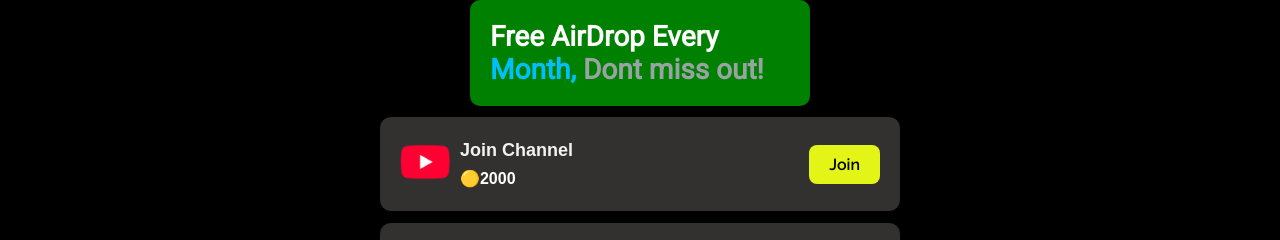
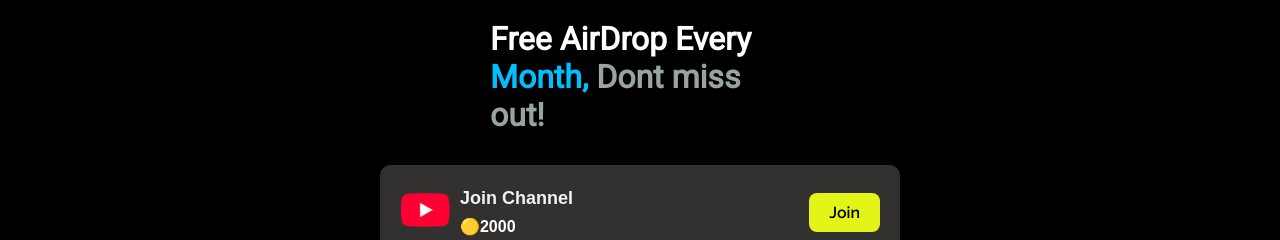
Before and after one commit to ayazkhan6130/SirePaw-Coin, a plain HTML site: page home.html in a window 1280 px wide. Shown: the top 240 px of the page. Drawn offline with Linux system fonts and the light colour scheme.

Commit message:
Update home.html

```diff
--- a/home.html
+++ b/home.html
@@ -42,8 +42,8 @@
 
 
 
-<div style="width: 300px; margin: 0 auto; background-color: green; padding: 20px; border-radius: 10px;">
-    <h2 style="font-family: 'Roboto', sans-serif; font-size: 28px; color: white; font-weight: 600; text-align: left; margin: 0;">
+<div style="width: 300px; margin: 0 auto; background-color: black; padding: 20px; border-radius: 10px;">
+    <h2 style="font-family: 'Roboto', sans-serif; font-size: 32px; color: white; font-weight: 600; text-align: left; margin: 0;">
         <b>Free AirDrop Every</b><br>
         <b><font color="#00BFFF">Month,</font></b><font color="#99A3A3"> Dont miss out!
 
```
